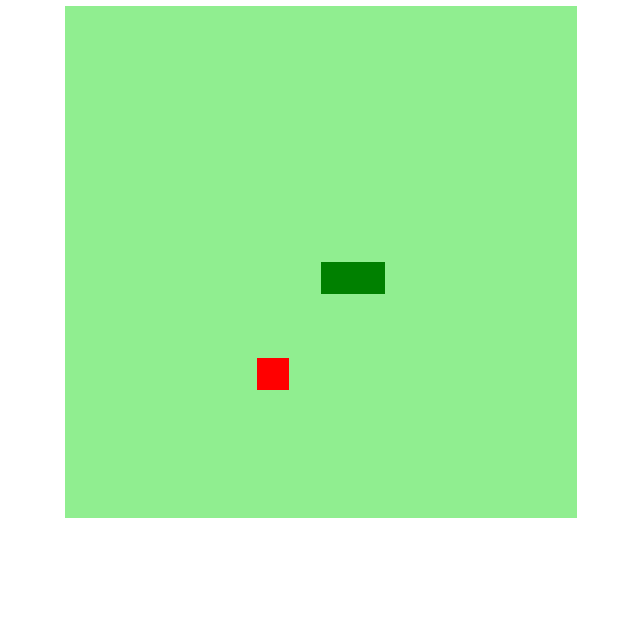
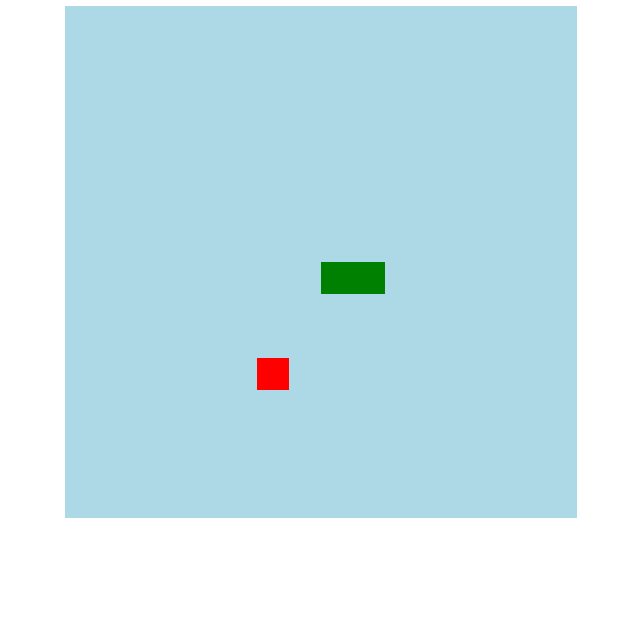
Before and after one commit to herbertdantas/snake-the-game, a plain HTML site: page index.html in a window 1280 px wide. Shown: the part 166-800 px from the top of the page, without its empty margins (295-935 px from the left). Drawn offline with Linux system fonts and the light colour scheme.

Commit message:
added new colors

```diff
--- a/script.js
+++ b/script.js
@@ -13,7 +13,7 @@ let food ={
 }
 
 function criarBG(){
-    context.fillStyle = "lightgreen";
+    context.fillStyle = "lightblue";
     context.fillRect(0, 0, 16*box, 16*box); //desenha o retângulo usando x e y e a largura e altura setadas
 }
 
--- a/style.css
+++ b/style.css
@@ -6,5 +6,5 @@ body{
     justify-content: center;
     align-items: center;
     background-color:white;
-    color: rgb(52, 165, 52);
+    color: rgb(24, 1, 87);
 }
```
